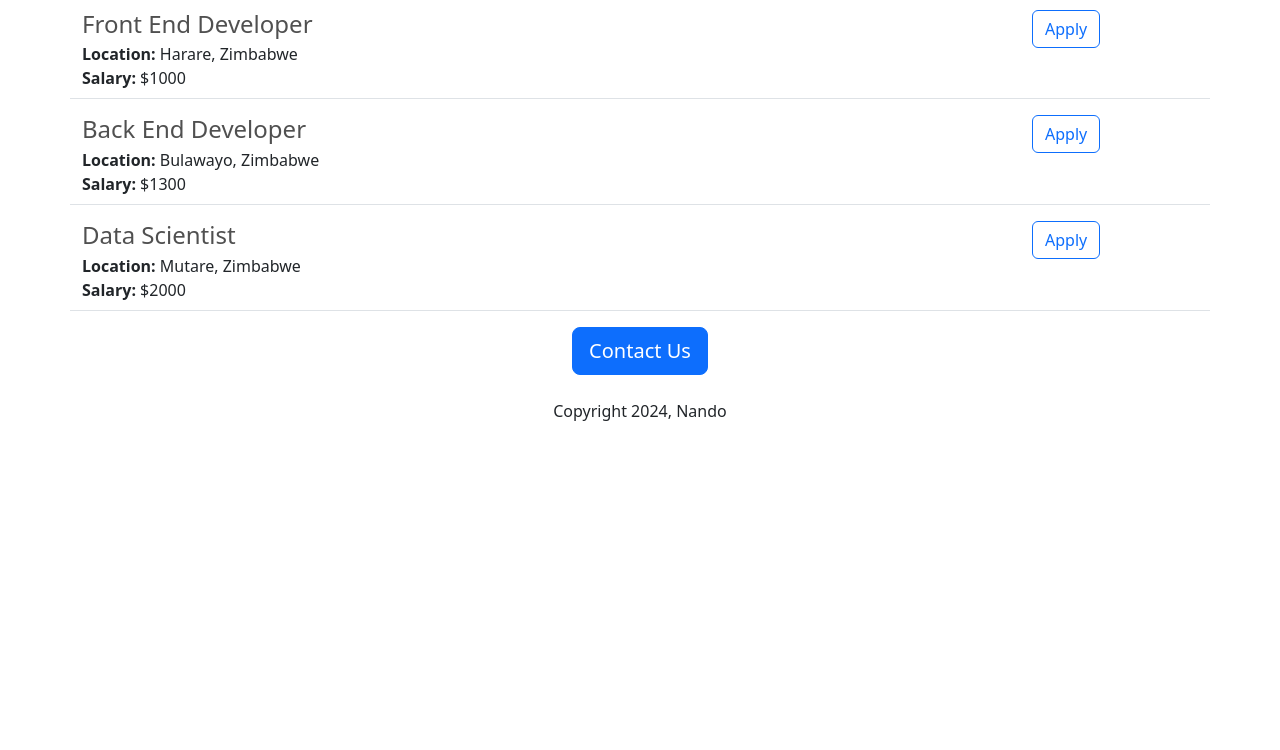
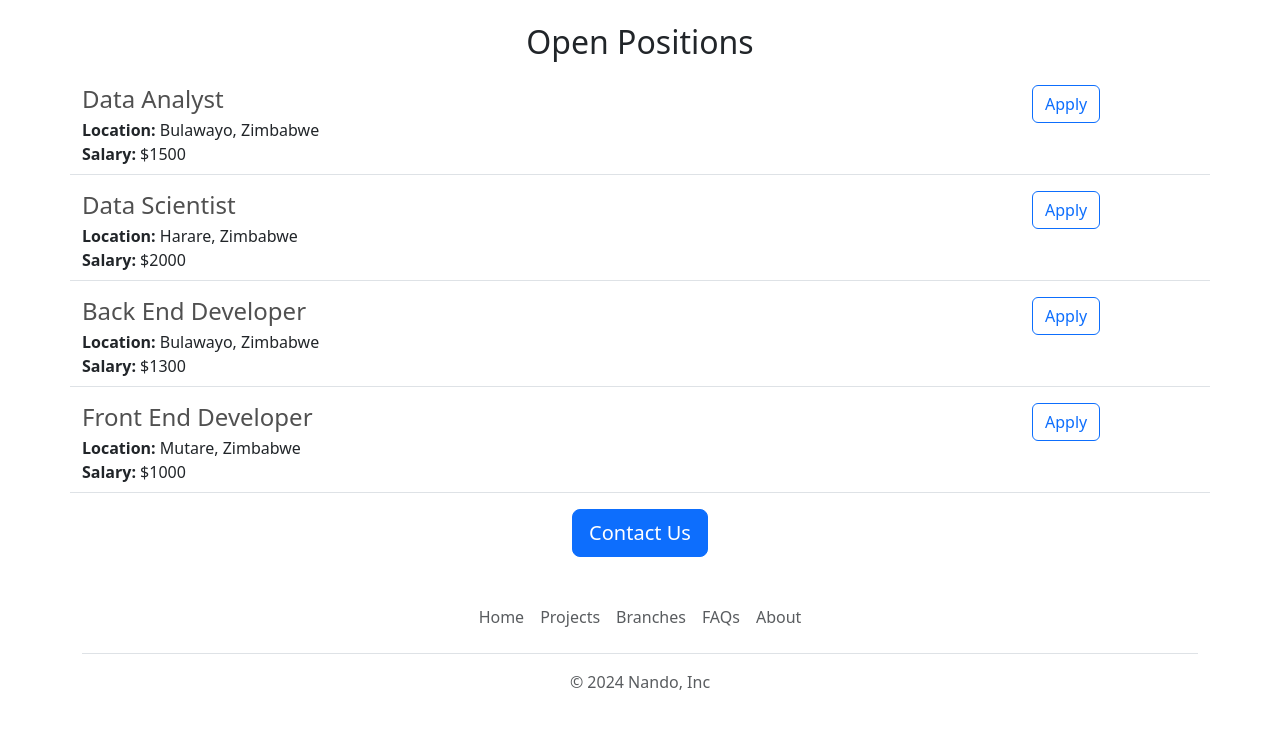
Before and after one commit to dylanmlilo/jovian-careers-website, a Flask app: page / in a window 1280 px wide. Shown: the part 781-1531 px from the top of the page. Before the commit the page ends 1202 px from the top, so only its background shows below. Run offline with Flask 3, Linux system fonts and the light colour scheme.

Commit message:
functional and aesthetic improvements

```diff
--- a/app.py
+++ b/app.py
@@ -12,9 +12,9 @@ JOBS = [
     },
     {
         'id': 2,
-        'title': 'Front End Developer',
+        'title': 'Data Scientist',
         'location': 'Harare, Zimbabwe',
-        'salary': '$1000',
+        'salary': '$2000',
     },
     {
         'id': 3,
@@ -24,15 +24,16 @@ JOBS = [
     },
     {
         'id': 4,
-        'title': 'Data Scientist',
+        'title': 'Front End Developer',
         'location': 'Mutare, Zimbabwe',
-        'salary': '$2000',
+        'salary': '$1000',
     }
 ]
 
 @app.route('/')
 def index():
     return render_template('home.html', jobs=JOBS, company_name='Nando')
+
 
 @app.route('/jobs', strict_slashes=False)
 def list_jobs():
--- a/static/styles/main.css
+++ b/static/styles/main.css
@@ -2,6 +2,7 @@
     width: 100%;
     height: 360px;
     object-fit: cover;
+    margin-bottom: 16px;
 }
 
 h4 {
@@ -13,3 +14,17 @@ h4 {
     margin-bottom: 16px;
     padding-bottom: 8px;
 }
+
+#element_below_nav {
+    height: 56px;
+}
+
+.employee_img {
+    height: 280px;
+    border-radius: 4px;
+    margin-bottom: 16px;
+}
+
+#main_header {
+    margin-bottom: 20px;
+}
--- /dev/null
+++ b/templates/footer.html
@@ -0,0 +1,12 @@
+<div class="container">
+  <footer class="py-3 my-4">
+    <ul class="nav justify-content-center border-bottom pb-3 mb-3">
+      <li class="nav-item"><a href="#" class="nav-link px-2 text-body-secondary">Home</a></li>
+      <li class="nav-item"><a href="#" class="nav-link px-2 text-body-secondary">Projects</a></li>
+      <li class="nav-item"><a href="#" class="nav-link px-2 text-body-secondary">Branches</a></li>
+      <li class="nav-item"><a href="#" class="nav-link px-2 text-body-secondary">FAQs</a></li>
+      <li class="nav-item"><a href="#" class="nav-link px-2 text-body-secondary">About</a></li>
+    </ul>
+    <p class="text-center text-body-secondary">&copy; 2024 Nando, Inc</p>
+  </footer>
+</div>
--- a/templates/home.html
+++ b/templates/home.html
@@ -4,6 +4,7 @@
         <title>Nando careers</title>
         <meta charset="utf-8">
         <meta name="viewport" content="width=device-width, initial-scale=1">
+        <link rel="icon" type="image" href="../static/images/company_icon.jpg">
         <link rel="stylesheet" href="../static/styles/main.css">
         <link rel="preconnect" href="https://fonts.googleapis.com">
         <link rel="preconnect" href="https://fonts.gstatic.com" crossorigin>
@@ -11,11 +12,18 @@
         <link href="https://cdn.jsdelivr.net/npm/bootstrap@5.3.3/dist/css/bootstrap.min.css" rel="stylesheet" integrity="sha384-QWTKZyjpPEjISv5WaRU9OFeRpok6YctnYmDr5pNlyT2bRjXh0JMhjY6hW+ALEwIH" crossorigin="anonymous">
     </head>
       <body>
+        {% include 'nav.html' %}
+        <img class="img-fluid" id="banner" src="../static/images/banner.jpg" alt="banner">
         <div class="container">
-            <h1 class="text-center">{{company_name}} Careers</h1>
-            <img class="img-fluid" id="banner" src="../static/images/banner.jpg" alt="banner">
-            <h2 class="text-center mt-2 mb-4">About Nando</h2>
-            <p class="lead">Lorem ipsum dolor sit amet, consectetur adipiscing elit, sed do eiusmod tempor incididunt ut labore et dolore magna aliqua. Ut enim ad minim veniam, quis nostrud exercitation ullamco laboris nisi ut aliquip ex ea commodo consequat. Duis aute irure dolor in reprehenderit in voluptate velit esse cillum dolore eu fugiat nulla pariatur. Excepteur sint occaecat cupidatat non proident, sunt in culpa qui officia deserunt mollit anim id est laborum.</p>
+            <h1 id="main_header" class="text-center">{{company_name}} Careers</h1>
+            <div class="row">
+                <div class="col-md-7">
+                    <p class="lead">Lorem ipsum dolor sit amet, consectetur adipiscing elit, sed do eiusmod tempor incididunt ut labore et dolore magna aliqua. Ut enim ad minim veniam, quis nostrud exercitation ullamco laboris nisi ut aliquip ex ea commodo consequat. Duis aute irure dolor in reprehenderit in voluptate velit esse cillum dolore eu fugiat nulla pariatur. Excepteur sint occaecat cupidatat non proident, sunt in culpa qui officia deserunt mollit anim id est laborum.</p>
+                </div>
+                <div class="d-none d-md-block col-md-5">
+                    <img class="employee_img" src="../static/images/nando_employees.jpg" alt="employees">
+                </div>
+            </div>
             <h2 class="text-center mt-2 mb-4">Open Positions</h2>
             <div>
                 {% for job in jobs %}
@@ -23,9 +31,9 @@
                 {% endfor %}
             </div>
             <div class="text-center">
-             <button class="btn btn-primary btn-lg">Contact Us</button>
-             <p class="mt-4">Copyright 2024, Nando</p>
+            <a class="btn btn-primary btn-lg" href=" mailto:dylanmlilo12@gmail.com?subject=Question%20about%20Job%20Openings&body=My%20name%3A%20%3CEnter%20name%20here%3E%0D%0A%0D%0AMy%20Question%3A%20%3CEnter%20question%20here%3E%0D%0A%0D%0A ">Contact Us</a>
             </div>
         </div>
+        {% include 'footer.html' %}
     </body>
     </html>
--- a/templates/jobitems.html
+++ b/templates/jobitems.html
@@ -13,6 +13,6 @@
         {% endif %}
     </div>
     <div class="col-2">
-        <button type="button" class="btn btn-outline-primary">Apply</button>
+        <a href=" mailto:dylanmlilo12@gmail.com?subject=Application%20for%20{{job['title']}}&body=My%20name%3A%20%3CEnter%20name%20here%3E%0D%0A%0D%0AMy%20resume%20link%3A%20%3CEnter%20resume%20link%20here%3E%0D%0A%0D%0AMy%20Linkedin%20link%20%3CEnter%20linkedin%20link%20here%3E" type="button" class="btn btn-outline-primary">Apply</a>
     </div>
 </div>
--- /dev/null
+++ b/templates/nav.html
@@ -0,0 +1,10 @@
+<nav class="navbar bg-body-tertiary shadow-sm fixed-top bg-white">
+  <div class="container-fluid">
+    <a class="navbar-brand" href="#">
+      <img src="../static/images/bootstrap-logo.svg" alt="Logo" width="30" height="24" class="d-inline-block align-text-top">
+      Nando
+    </a>
+  </div>
+</nav>
+<div id="element_below_nav">
+</div>
```
Also changed, not shown: static/images/bootstrap-logo.svg (added), static/images/company_icon.jpg (added), 1 other file.
